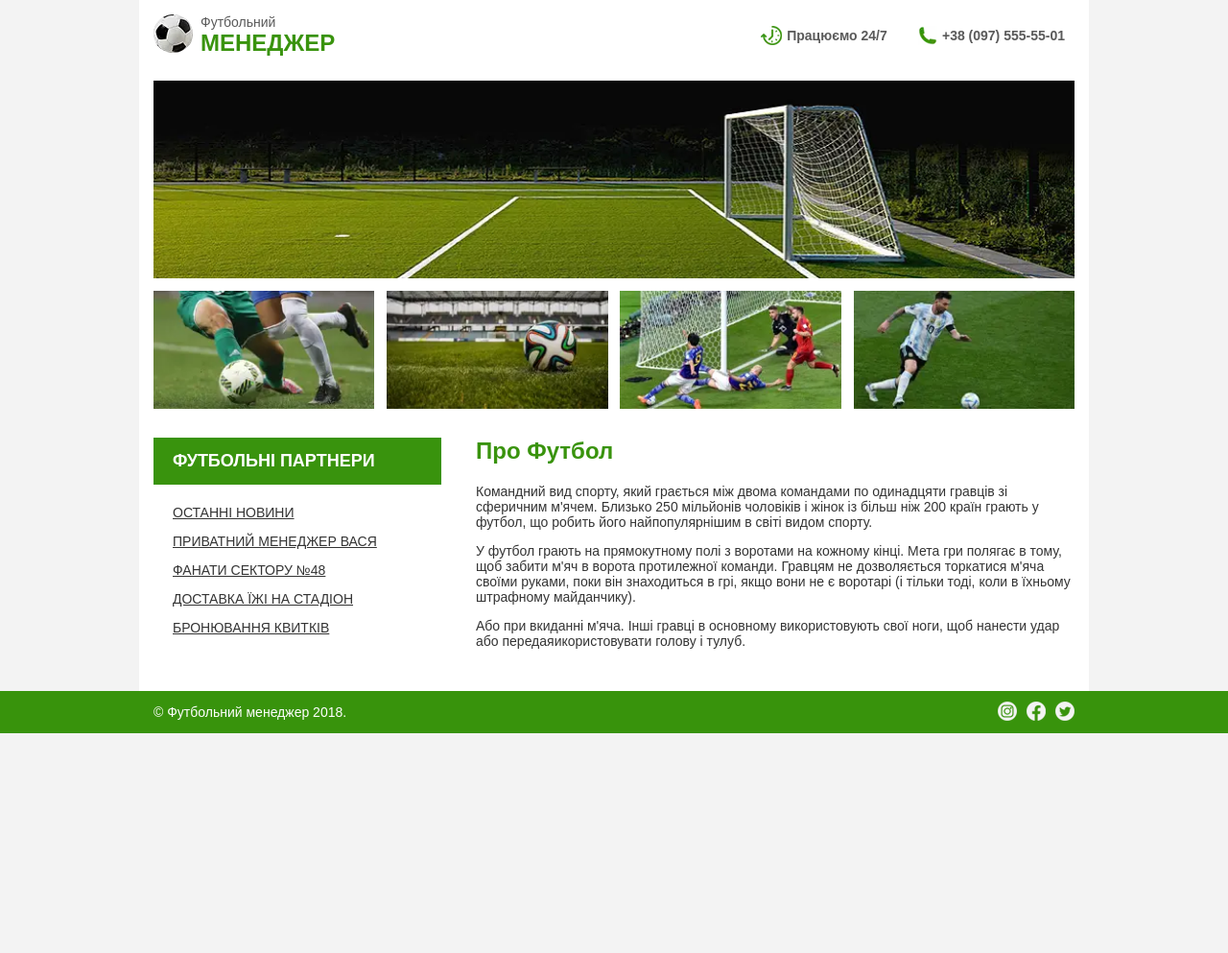
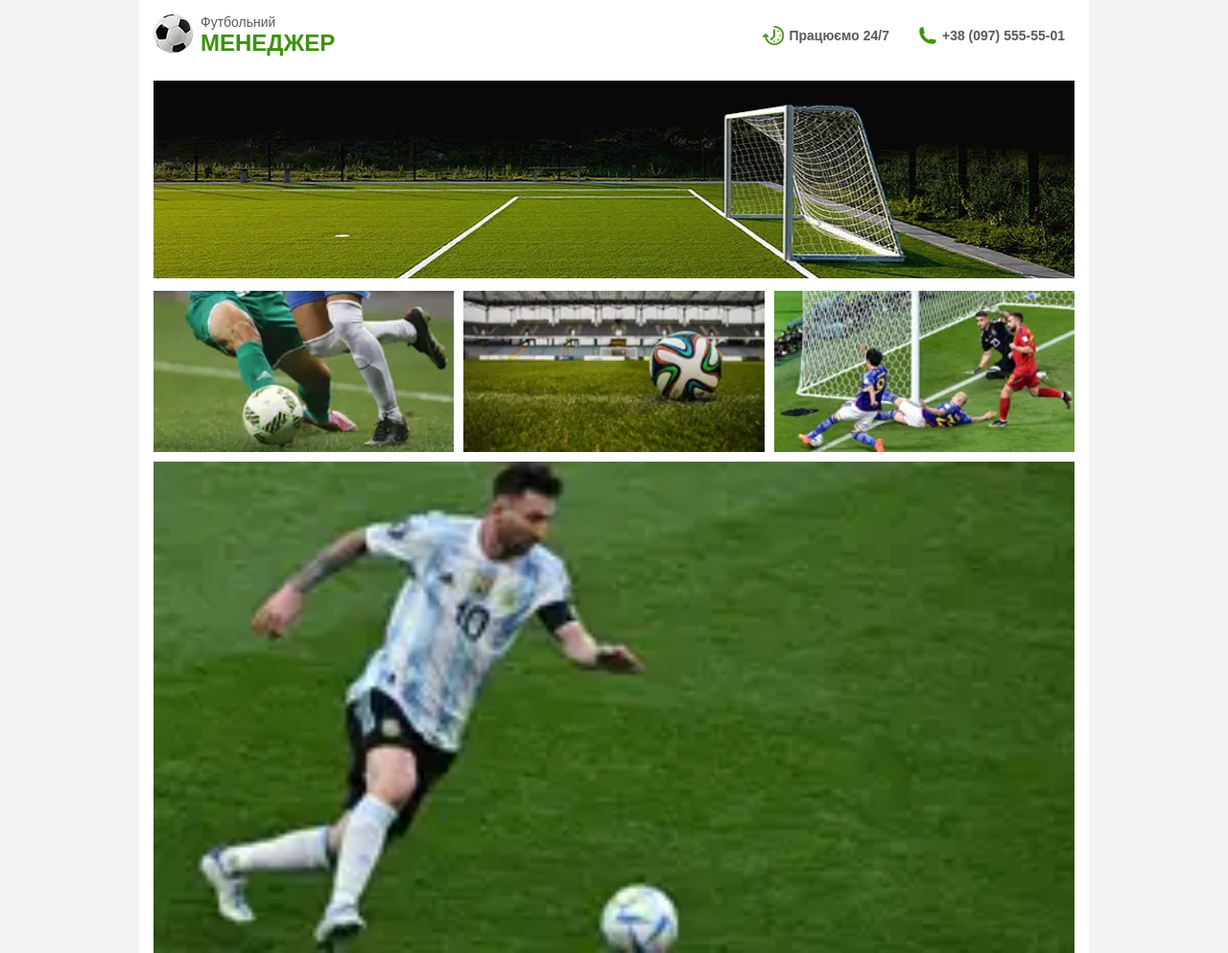
Before and after one commit to Ezik-o0/Football, a plain HTML site: page index.html in a window 1280 px wide. Shown: the top 993 px of the page at 96% size. Before the commit the page ends 800 px from the top, so only its background shows below. Drawn offline with Linux system fonts and the light colour scheme.

Commit message:
style.css

```diff
--- a/css/style.css
+++ b/css/style.css
@@ -12,6 +12,7 @@ body{
 .flex{
     display: flex;
     justify-content: space-between;
+    flex-wrap: wrap;
 }
 
 .wrapper{
@@ -23,11 +24,13 @@ body{
 }
 
 header{
+    width: 100%;
     margin: 0;
 }
 
 .logo{
     display: flex;
+    padding-bottom: 10px;
     padding: 15px 0;
     column-gap: 8px;
 }
@@ -53,9 +56,13 @@ header{
 }
 
 .contacts{
-    width: 33%;
+    padding-top: 0;
     padding: 10px;
     font-weight: bold;
+}
+
+.contacts p{
+    margin-right: 30px;
 }
 
 .contacts a{
@@ -77,8 +84,16 @@ header{
     width: 100%;
 }
 
+.pictures{
+    display: flex;
+    flex-wrap: wrap;
+    gap: 10px;
+}
+
 .pictures img{
-    width: 24%;
+    margin: 0 auto;
+    flex-basis: 250px;
+    flex-grow: 1;
 }
 
 main{
@@ -120,7 +135,8 @@ ul li a:hover{
 }
 
 section{
-    width: 65%;
+    max-width: 100%;
+    min-width: 65%;
 }
 
 section h1{
@@ -141,10 +157,16 @@ footer .wrapper{
 
 footer .wrapper{
     color: #fff;
+    display: flex;
     align-items: center;
 }
 
 .social{
+
     display: flex;
     column-gap: 10px;
 }
+
+.social a{
+    width: 100%
+}
```
